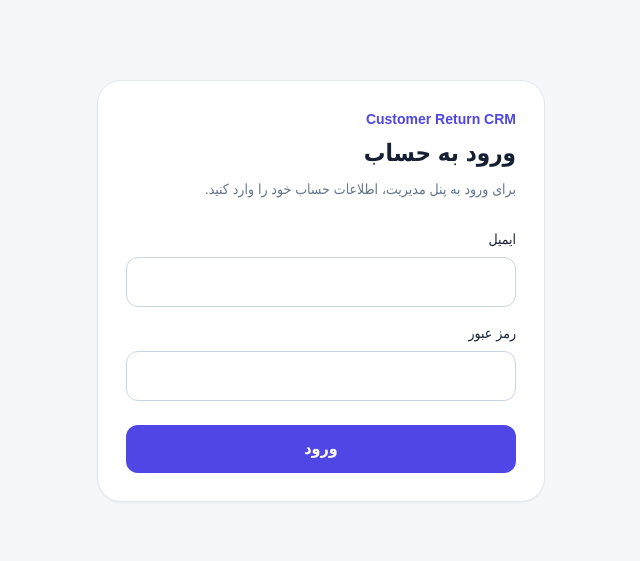
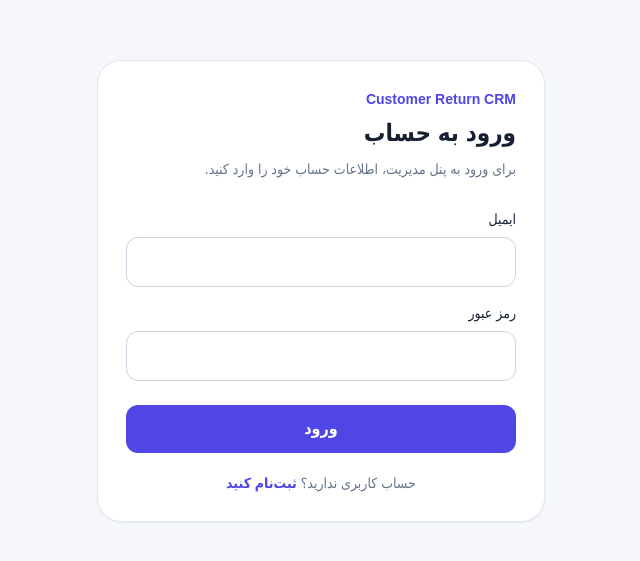
Before and after one commit to mohamadrahmani/CustomerReturnCRM, a Next.js app in the folder src/CustomerReturnCRM.Web/: page /login in a window 1280 px wide. Shown: the part 109-670 px from the top of the page, without its empty margins (401-1041 px from the left). Built offline with nearby package versions, Linux system fonts and the light colour scheme; no server answers.

Commit message:
feat: link login to registration

```diff
--- a/src/CustomerReturnCRM.Web/src/app/login/page.tsx
+++ b/src/CustomerReturnCRM.Web/src/app/login/page.tsx
@@ -1,5 +1,6 @@
 "use client";
 
+import Link from "next/link";
 import { FormEvent, useState } from "react";
 import { login } from "@/lib/api";
 import { useAuth } from "@/components/auth-provider";
@@ -46,6 +47,13 @@ export default function LoginPage() {
         <button type="submit" disabled={loading} className="mt-6 w-full rounded-xl bg-indigo-600 px-4 py-3 font-semibold text-white transition hover:bg-indigo-700 disabled:cursor-not-allowed disabled:opacity-50">
           {loading ? "در حال ورود..." : "ورود"}
         </button>
+
+        <p className="mt-5 text-center text-sm text-slate-500">
+          حساب کاربری ندارید؟{" "}
+          <Link href="/register" className="font-semibold text-indigo-600 hover:text-indigo-700">
+            ثبت‌نام کنید
+          </Link>
+        </p>
       </form>
     </main>
   );
```
